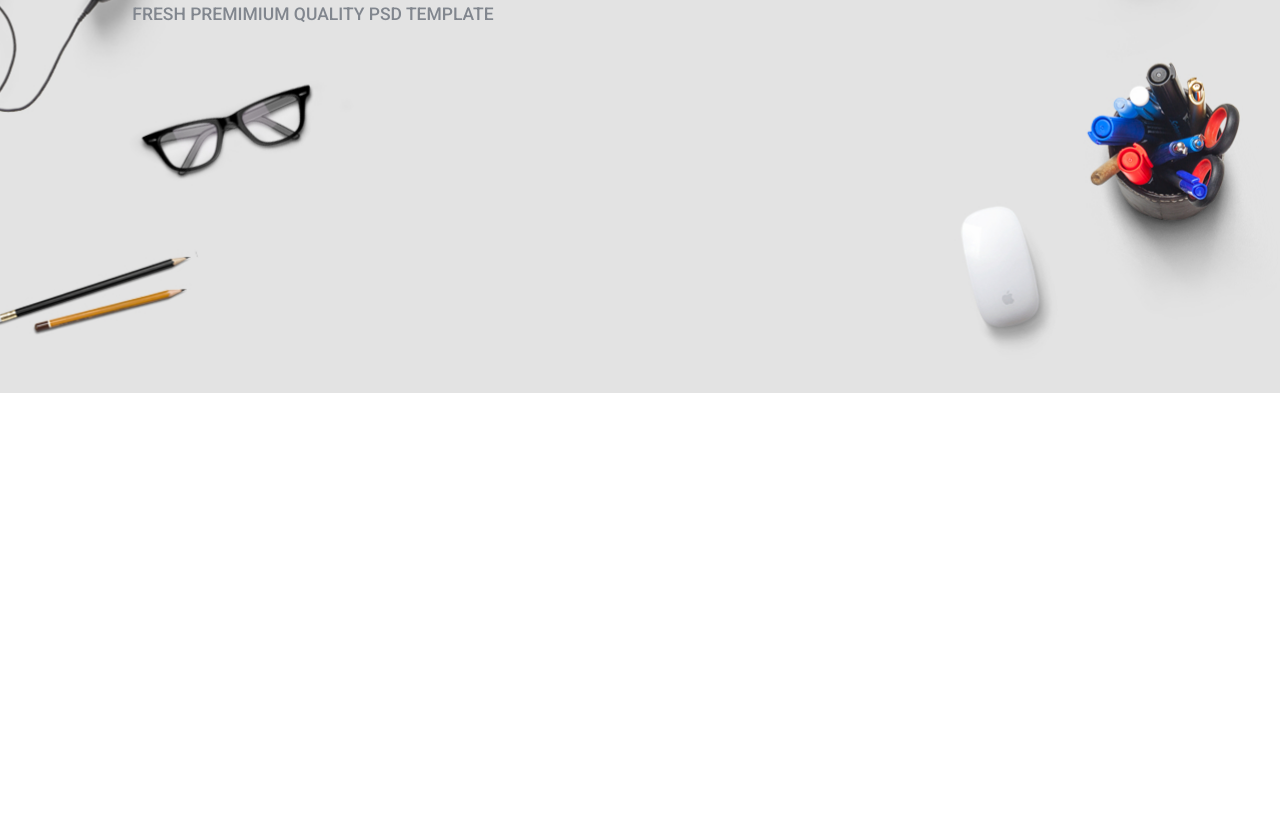
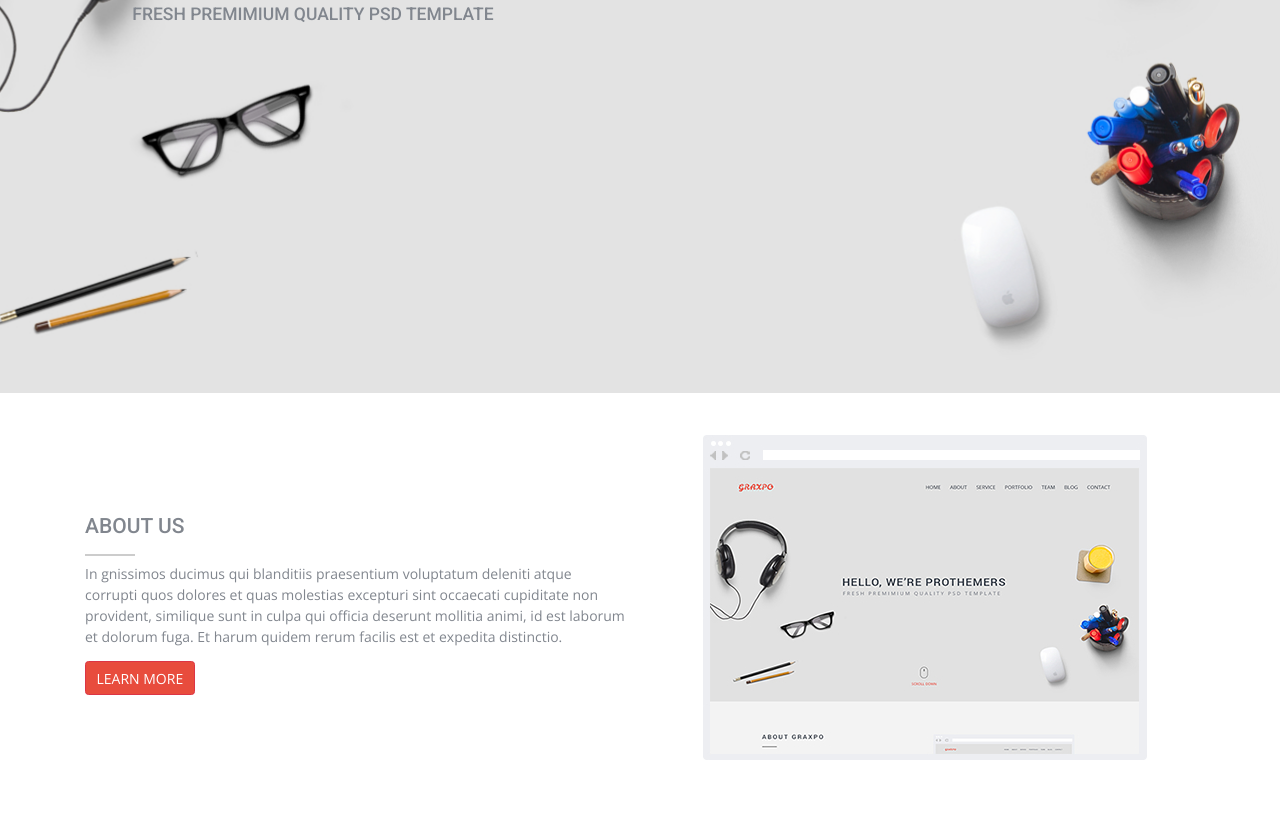
Before and after one commit to gittestvladan/Graxpo, a plain HTML site: page graxpo/public_html/index.html in a window 1280 px wide. Shown: the part 407-1223 px from the top of the page. Before the commit the page ends 800 px from the top, so only its background shows below. Drawn offline with nearby package versions, Linux system fonts and the light colour scheme.

Commit message:
About section done

```diff
--- a/graxpo/public_html/css/style.css
+++ b/graxpo/public_html/css/style.css
@@ -37,6 +37,10 @@ h1,h2,h3,h4,h5,h6{
 }
 
 /*HEADER */
+
+header{
+    background: rgba(150,150,150,0.5);
+}
 
 .navbar-brand{
     font-family: 'Leckerli One', cursive;
@@ -93,3 +97,7 @@ h1,h2,h3,h4,h5,h6{
     vertical-align: middle;
     min-width: 1%;
 }
+
+.btn-danger, .bg-danger{
+    background-color: #E84C3D;
+}
--- a/graxpo/public_html/index.html
+++ b/graxpo/public_html/index.html
@@ -71,6 +71,33 @@
                 </div>
             </section>
 
+            <section class="about py-4 py-lg-5" id="about">
+                <div class="container">
+                    <div class="row align-items-center">
+                        <div class="col-12 col-md-6 mb-4 mb-md-0">
+                            <article>
+                                <h4 class="text-uppercase dash">About us</h4>
+                                <p>
+                                    In gnissimos ducimus qui blanditiis praesentium voluptatum
+                                    deleniti atque corrupti quos dolores et quas molestias excepturi
+                                    sint occaecati cupiditate non provident, similique sunt
+                                    in culpa qui officia deserunt mollitia animi, id est
+                                    laborum et dolorum fuga. Et harum quidem rerum facilis
+                                    est et expedita distinctio.
+                                </p>
+
+                                <a href="#" class="text-uppercase btn btn-danger">learn more</a>
+                            </article>
+                        </div>
+                        <div class="col-12 col-md-6">
+                            <figure class="text-center">
+                                <img src="img/browser.jpg" alt=""/>
+                            </figure>
+                        </div>
+                    </div>
+                </div>
+            </section>
+
 
 
         </main>
```
Also changed, not shown: graxpo/public_html/img/browser.jpg (added).
